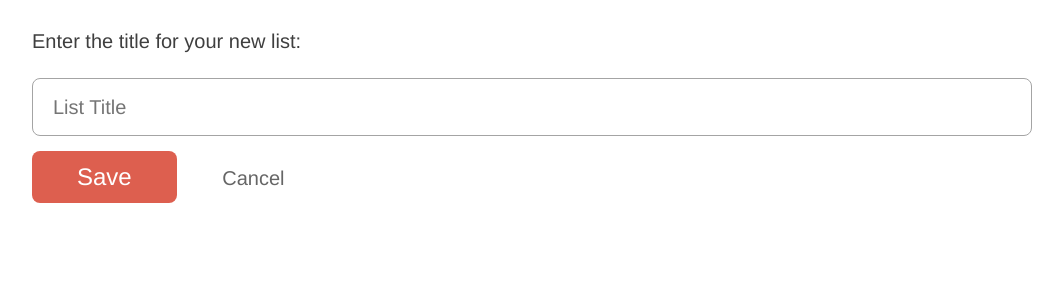
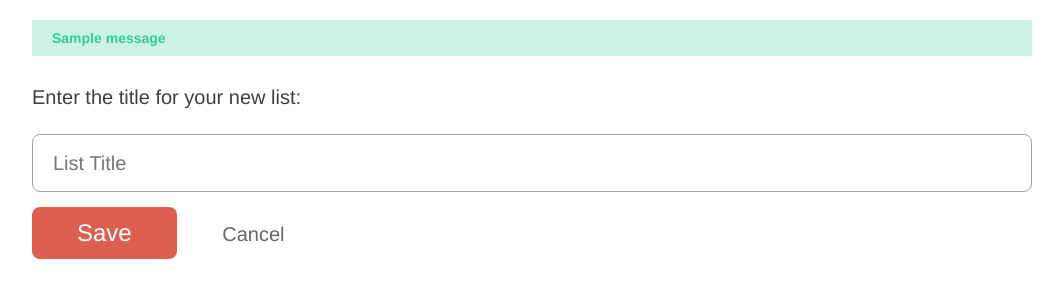
Before and after one commit to swiraol/todo_starter_3_175, a Flask app: page /lists/new in a window 1280 px wide. Shown: the part 154-454 px from the top of the page, without its empty margins (108-1171 px from the left). Run offline with Flask 3, Linux system fonts and the light colour scheme; one stand-in notice (Sample message) is shown; some web fonts are replaced.

Commit message:
Added validation for empty list title per assignment

```diff
--- a/app.py
+++ b/app.py
@@ -31,14 +31,18 @@ def get_lists():
 @app.route('/lists', methods=["POST"])
 def create_list():
     title = request.form.get('list_title').strip()
-    session['lists'].append({
-        'id': str(uuid4()),
-        'title': title,
-        'todos': [],
-    })
-    session.modified = True
+    if not title:
+        flash('A title was not provided', 'error')
+        return render_template('new_list.html')
+    else:
+        session['lists'].append({
+            'id': str(uuid4()),
+            'title': title,
+            'todos': [],
+        })
+        session.modified = True
 
-    flash('List was successfully added', 'success')
+        flash('List was successfully added', 'success')
 
     return redirect(url_for('get_lists'))
 
--- a/templates/new_list.html
+++ b/templates/new_list.html
@@ -1,6 +1,15 @@
 {% extends 'layout.html' %}
 
 {% block content %}
+  {% with messages = get_flashed_messages(with_categories=True) %}
+    {% if messages %}
+      {% for category, message in messages %}
+        <div class="flash {{ category }}">
+          <p>{{ message }}</p>
+        </div>
+      {% endfor %}
+    {% endif %}
+  {% endwith %}
   <form action="{{ url_for('get_lists') }}" method="post">
     <dl>
       <dt>
```
